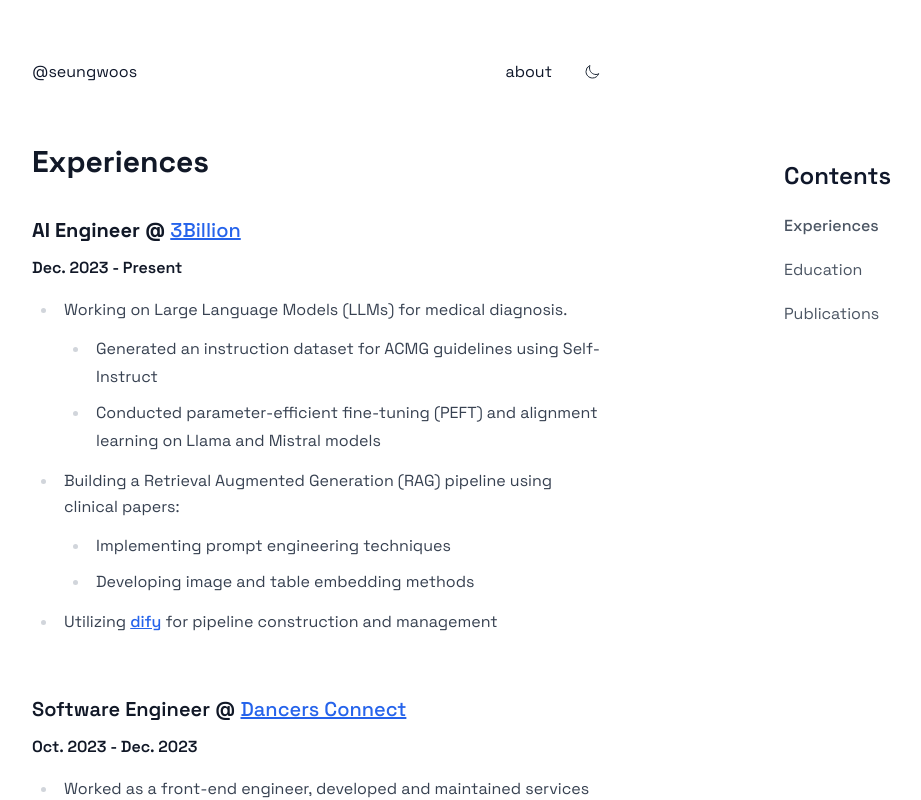
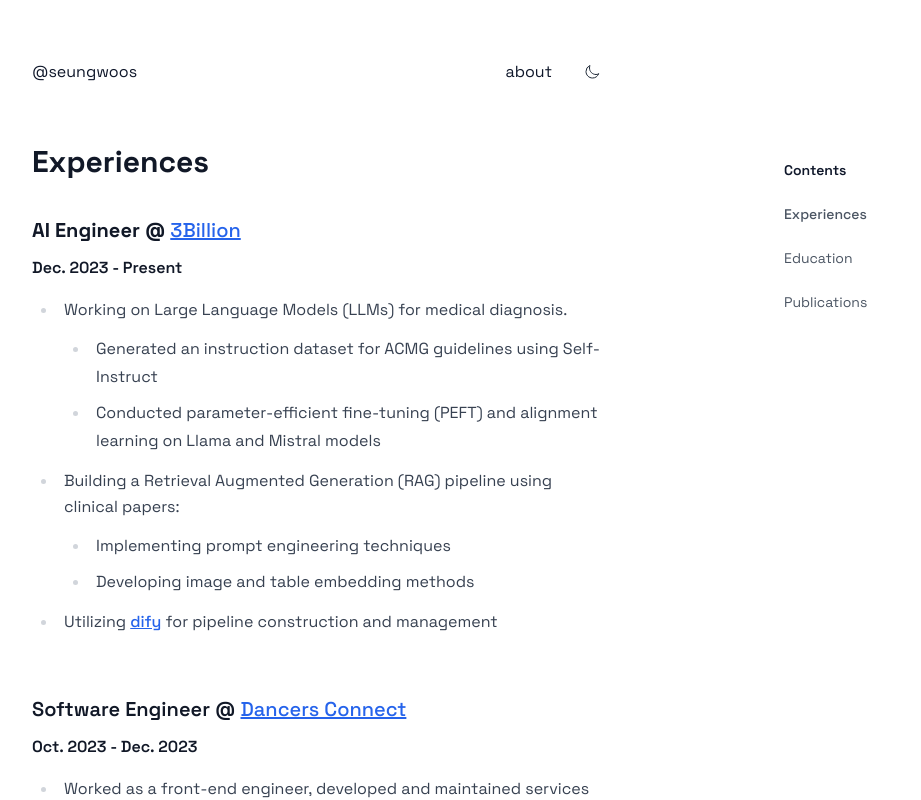
Before and after one commit to seungwoos/seungwoos.me, a Next.js app: page /about in a window 1280 px wide. Shown: the top 800 px of the page, without its empty margins (320-1241 px from the left). Built offline with nearby package versions, Linux system fonts and the light colour scheme.

Commit message:
fix: change a tag to link with handle scroll callback

```diff
--- a/components/TableOfContents.tsx
+++ b/components/TableOfContents.tsx
@@ -1,4 +1,5 @@
 "use client";
+import Link from "next/link";
 import { useEffect, useState, useCallback } from "react";
 import { TableOfContentsProps, TocItem } from "types/toc";
 
@@ -23,6 +24,28 @@ export function TableOfContents({
   const cleanHeadingText = useCallback((text: string): string => {
     return text.replace(/\*\*/g, "").replace(/\*/g, "").trim();
   }, []);
+
+  const handleScroll = useCallback(
+    (e: React.MouseEvent<HTMLAnchorElement>, id: string) => {
+      e.preventDefault();
+      const element = document.getElementById(id);
+      if (!element) return;
+
+      const offset = 80; // Adjust this value based on your header height
+      const elementPosition = element.getBoundingClientRect().top;
+      const offsetPosition = elementPosition + window.scrollY - offset;
+
+      window.scrollTo({
+        top: offsetPosition,
+        behavior: "smooth",
+      });
+
+      // Update URL hash
+      window.history.replaceState({}, "", `#${id}`);
+      setActiveId(id);
+    },
+    []
+  );
 
   useEffect(() => {
     const tocItems = content
@@ -71,47 +94,30 @@ export function TableOfContents({
     return () => observer.disconnect();
   }, [headingLevels]);
 
-  const scrollToSection = useCallback(
-    (e: React.MouseEvent<HTMLAnchorElement>, id: string) => {
-      e.preventDefault();
-      const element = document.getElementById(id);
-      if (!element) return;
-
-      const offset = 80;
-      const elementPosition = element.getBoundingClientRect().top;
-      const offsetPosition = elementPosition + window.scrollY - offset;
-
-      window.scrollTo({ top: offsetPosition, behavior: "smooth" });
-      setActiveId(id);
-    },
-    []
-  );
-
   return (
     <div className="hidden xl:block py-16">
       <div className="bg-white dark:bg-black backdrop-blur-sm p-4 rounded-lg">
-        <h3 className="font-semibold mb-6 text-2xl">Contents</h3>
+        <h3 className="font-semibold mb-6 text-sm">Contents</h3>
         <nav className="max-h-[calc(100vh-4rem)] flex flex-col gap-6">
           {toc.map((item, index) => (
-            <a
+            <Link
               key={`${item.id}-${index}`}
               href={`#${item.id}`}
-              onClick={(e) => scrollToSection(e, item.id)}
+              onClick={(e) => handleScroll(e, item.id)}
               className={`
                 block text-sm
                 text-gray-600 dark:text-gray-300
                 hover:text-blue-600 hover:scale-105
                 active:text-purple-600
-                transition-all duration-200 ease-in-out
+                transition-all duration-300 ease-in-out
                 ${activeId === item.id ? "text-blue-600 font-medium" : ""}
               `}
               style={{
                 marginLeft: `${(item.level - 1) * 12}px`,
-                fontSize: "1rem",
               }}
             >
               {item.text}
-            </a>
+            </Link>
           ))}
         </nav>
       </div>
```
